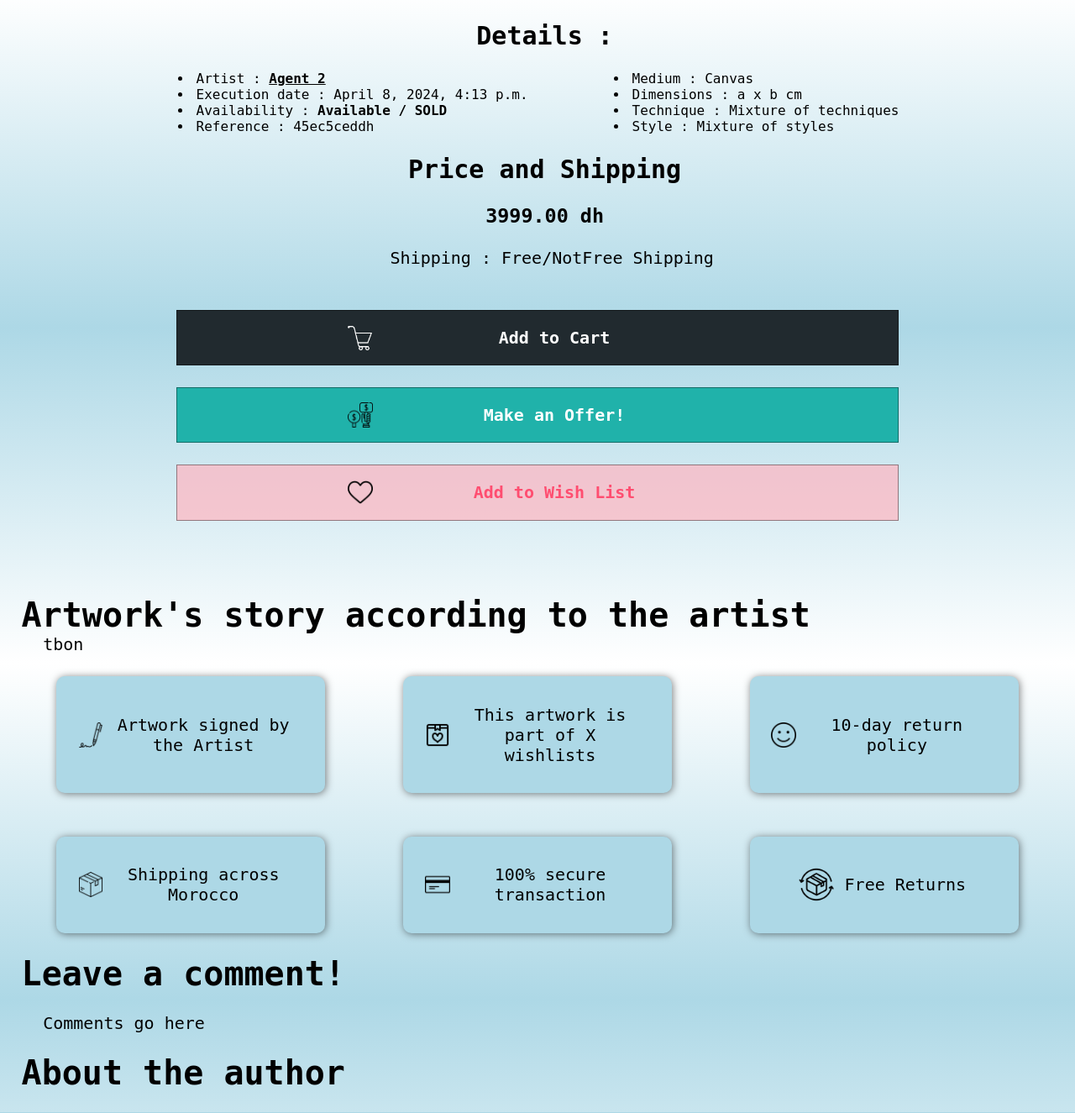
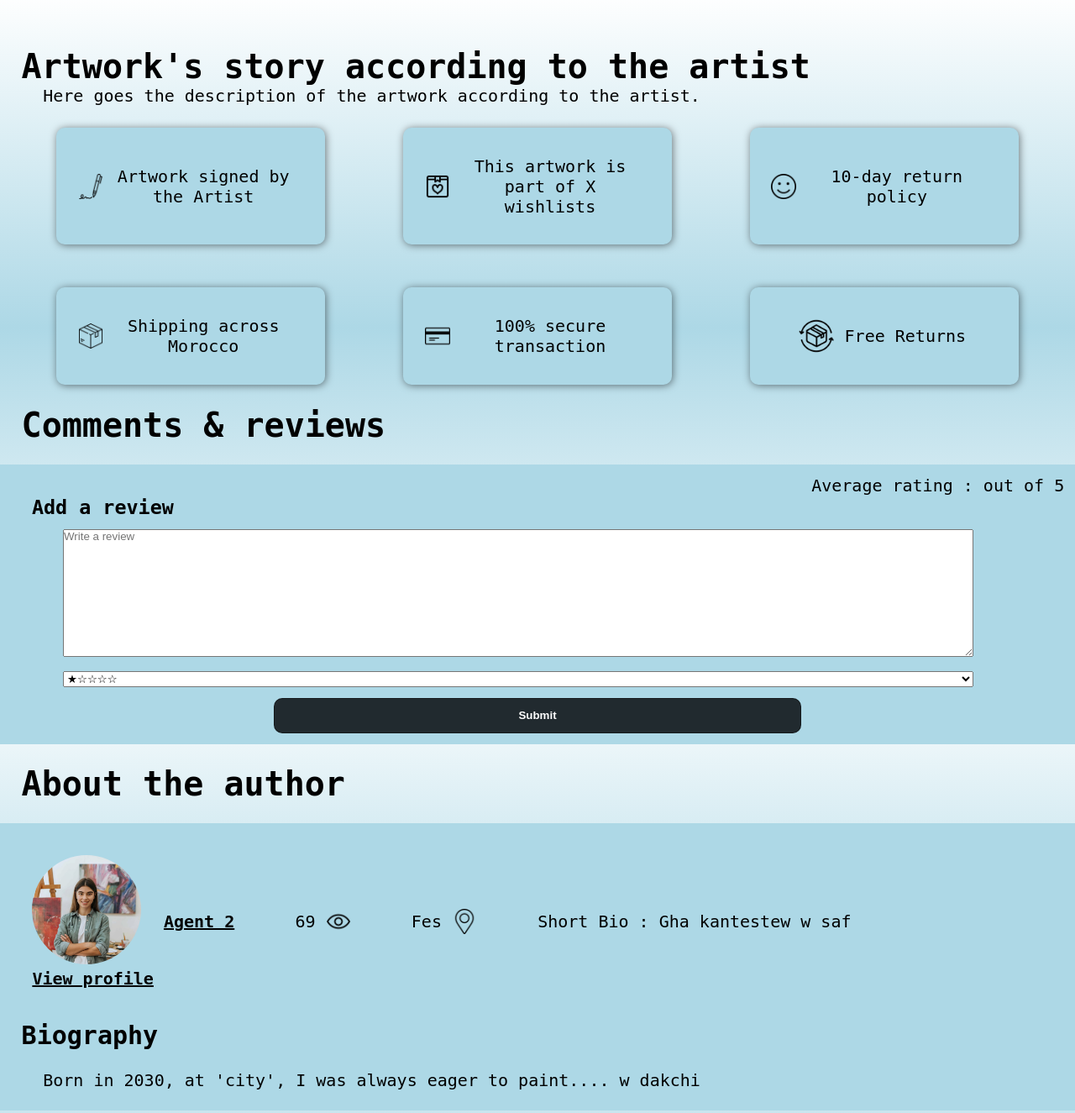
Before and after one commit to Ayoub-Marzouki/Artful-Atlas-ecommerce, a Django app: a page that uses templates/partials/base.html in a window 1280 px wide. Shown: the part 810-2135 px from the top of the page at 84% size. Run offline with Django 5.2, Linux system fonts and the light colour scheme; a user stored in the database is signed in; data comes from the database, SQL or seed files in the repository; both versions use the stored data as it was after the commit.

Commit message:
Implemented Reviews and Star Rating feature, + a simple design for them. - Added an 'ArtistReview' model specific for artists. - Used the 'ProductReview' and 'ArtistReview' models to get reviews from database and display them in the comments sections (in product details and artist details templates).
- Added the script needed to use jquery in base.html template, but haven't used it yet.
NOTE : The script is supposed to display reviews without having to reload the page, but I haven't implemented that part yet.
BIG NOTE : The 'reviews' views are rendering the same template in which the review is added; I had to duplicate parts of code from artist/product - detail views in order to make it work; all in the sake of refreshing the page so that  it displays the new review. There's also a problem with this : If you refresh the page, it'll ask you to confirm refreshing given that the browser will repeat any actions he's done before (which means the review added will be duplicated). I'll fix this later.

```diff
--- a/home/admin.py
+++ b/home/admin.py
@@ -1,6 +1,6 @@
 from django.contrib import admin
 from django.utils.html import format_html
-from home.models import Technique, Style, Artist, Tags, Product, ProductImages, CartOrder, CartOrderItems, ProductReview, WishList, Address
+from home.models import Technique, Style, Artist, Tags, Product, ProductImages, CartOrder, CartOrderItems, ProductReview, WishList, Address, ArtistReview
 
 
 def display_image(obj):
@@ -36,6 +36,9 @@
 class ProductReviewAdmin(admin.ModelAdmin):
     list_display = ['user', 'product','review','rating']
 
+class ArtistReviewAdmin(admin.ModelAdmin):
+    list_display = ['user', 'artist', 'review', 'rating']
+
 class WishListAdmin(admin.ModelAdmin):
     list_display = ['user', 'product', 'date']
 
@@ -50,5 +53,6 @@
 admin.site.register(CartOrder, CartOrderAdmin)
 admin.site.register(CartOrderItems, CartOrderItemsAdmin)
 admin.site.register(ProductReview, ProductReviewAdmin)
+admin.site.register(ArtistReview, ArtistReviewAdmin)
 admin.site.register(WishList, WishListAdmin)
 admin.site.register(Address, AddressAdmin)
--- /dev/null
+++ b/home/forms.py
@@ -0,0 +1,17 @@
+from django import forms
+from home.models import ProductReview, ArtistReview
+
+class ProductReviewForm(forms.ModelForm):
+    review = forms.CharField(widget=forms.Textarea(attrs={'placeholder':"Write a review"}))
+
+    class Meta:
+        model = ProductReview
+        fields = ['review', 'rating']
+
+
+class ArtistReviewForm(forms.ModelForm):
+    review = forms.CharField(widget=forms.Textarea(attrs={'placeholder':"Write a review"}))
+
+    class Meta:
+        model = ArtistReview
+        fields = ['review', 'rating']
--- a/home/urls.py
+++ b/home/urls.py
@@ -1,5 +1,5 @@
 from django.urls import path
-from home.views import index, product_list_view, artist_list_view, artist_detail_view, product_detail_view
+from home.views import index, product_list_view, artist_list_view, artist_detail_view, product_detail_view, add_product_review, add_artist_review
 
 app_name = "home"
 
@@ -11,4 +11,8 @@
 
     path("artists/", artist_list_view, name = "artists"),
     path("artists/<aid>/",artist_detail_view, name="artist-details"),
+
+    path("add-product-review/<int:pid>/",add_product_review, name ="add-product-review"),
+
+    path("add-artist-review/<int:aid>/",add_artist_review, name ="add-artist-review"),
 ]
--- a/home/views.py
+++ b/home/views.py
@@ -1,7 +1,8 @@
 from django.shortcuts import render, HttpResponse
-from django.db.models import Q
-from home.models import Technique, Style, Product, Artist
-
+from django.db.models import Q, Avg
+from home.models import Technique, Style, Product, Artist, ProductReview, ArtistReview
+from home.forms import ProductReviewForm, ArtistReviewForm
+from django.http import JsonResponse
 
 def index(request):
     return render(request,'home/index.html')
@@ -20,10 +21,31 @@
     product = Product.objects.get(pid=pid)
     product_images = product.product_images.all()
     related_products = Product.objects.filter(Q(technique=product.technique) | Q(style=product.style)).exclude(pid=pid)[:10]
+
+    # Reviews
+    reviews = ProductReview.objects.filter(product=product).order_by("-date") # to show the latest reviews
+
+    # Get average reviews of a product
+    average_rating = ProductReview.objects.filter(product=product).aggregate(rating = Avg('rating'))
+
+    # Product review form
+    review_form = ProductReviewForm()
+
+    make_review = True
+    if request.user.is_authenticated:
+        user_review_count = ProductReview.objects.filter(user=request.user, product=product).count()
+
+        if user_review_count > 0:
+            make_review = False
+
     context = {
         "product":product,
         "product_images":product_images,
+        "reviews":reviews,
+        "review_form":review_form,
+        "average_rating":average_rating,
         "related_products":related_products,
+        "make_review":make_review,
     }
     return render(request, "store/product-details.html",context)
 
@@ -37,10 +59,118 @@
 
 def artist_detail_view(request, aid):
     artist = Artist.objects.get(aid=aid)
+    reviews = ArtistReview.objects.filter(artist=artist).order_by("-date") # to show the latest reviews
+
+    # Get average reviews of a product
+    average_rating = ArtistReview.objects.filter(artist=artist).aggregate(rating = Avg('rating'))
+
+    # Product review form
+    review_form = ArtistReviewForm()
+
+    # Allow only 1 review per artist per user
+    make_review = True
+    if request.user.is_authenticated:
+        user_review_count = ArtistReview.objects.filter(user=request.user, artist=artist).count()
+
+        if user_review_count > 0:
+            make_review = False
+
     context = {
         "artist": artist,
+        "reviews":reviews,
+        "make_review":make_review,
+        "review_form":review_form,
+        "average_rating":average_rating,
     }
     return render(request, "artists/artist-details.html",context)
+
+
+def add_product_review(request,pid):
+    product = Product.objects.get(pk=pid)
+    user = request.user # to get the logged in user
+    review = ProductReview.objects.create(
+        user = user,
+        product = product,
+        review = request.POST['review'],
+        rating = request.POST['rating']
+    )
+
+    product_images = product.product_images.all()
+    related_products = Product.objects.filter(Q(technique=product.technique) | Q(style=product.style)).exclude(pid=pid)[:10]
+
+    # Reviews
+    reviews = ProductReview.objects.filter(product=product).order_by("-date") # to show the latest reviews
+
+    # Get average reviews of a product
+    average_rating = ProductReview.objects.filter(product=product).aggregate(rating = Avg('rating'))
+
+    # Product review form
+    review_form = ProductReviewForm()
+
+    make_review = True
+    if request.user.is_authenticated:
+        user_review_count = ProductReview.objects.filter(user=request.user, product=product).count()
+
+        if user_review_count > 0:
+            make_review = False
+
+
+    context = {
+        'user':user.username,
+        'review':request.POST['review'],
+        'rating':request.POST['rating'],
+        'average_rating':average_rating,
+        "product":product,
+        "product_images":product_images,
+        "reviews":reviews,
+        "review_form":review_form,
+        "related_products":related_products,
+        "make_review":make_review,
+    }
+    average_rating = ProductReview.objects.filter(product=product).aggregate(rating=Avg("rating"))
+
+    return render(request, "store/product-details.html",context)
+
+def add_artist_review(request,aid):
+    artist = Artist.objects.get(pk=aid)
+    user = request.user # to get the logged in user
+    review = ArtistReview.objects.create(
+        user = user,
+        artist = artist,
+        review = request.POST['review'],
+        rating = request.POST['rating'],
+    )
+
+    reviews = ArtistReview.objects.filter(artist=artist).order_by("-date") # to show the latest reviews
+
+    # Product review form
+    review_form = ArtistReviewForm()
+
+    # Allow only 1 review per artist per user
+    make_review = True
+    if request.user.is_authenticated:
+        user_review_count = ArtistReview.objects.filter(user=request.user, artist=artist).count()
+
+        if user_review_count > 0:
+            make_review = False
+
+
+    average_rating = ArtistReview.objects.filter(artist=artist).aggregate(rating=Avg("rating"))
+    context = {
+        'user':user.username,
+        'review':request.POST['review'],
+        'reviews':reviews,
+        'review_form':review_form,
+        'make_review':make_review,
+        'rating':request.POST['rating'],
+        'average_rating':average_rating,
+        "artist": artist,
+        "average_rating":average_rating,
+    }
+
+    return render(request, "artists/artist-details.html",context)
+
+
 
 # def technique_list_view(request):
 #     techniques = Technique.objects.all()
--- a/static/product-details-style.css
+++ b/static/product-details-style.css
@@ -166,6 +166,46 @@
     margin:3%;
 }
 
+/* Styling the comments / reviews section */
+#user-profile-picture {
+    width:100px;
+    height:100px;
+    border-radius:50%;
+}
+#reviews {
+    padding:1%;
+    background-color:lightblue;
+}
+#review {
+    margin:3%;
+    margin-bottom:1%;
+    justify-content:flex-start;
+    align-items:center;
+}
+
+#id_review, #id_rating {
+    margin:1%;
+    margin-bottom:0;
+    width:90%;
+    font-family:sans-serif;
+}
+
+button {
+    background-color:#212a2f;
+    color:whitesmoke;
+}
+#submit {
+    width:50%;
+    margin:1% auto 0 auto;
+    border-radius:10px;
+    padding:1% 2%;
+}
+
+button:hover {
+    background-color:black;
+}
+
+
 /* Styling the artist's profile */
 #profile {
     background-color:lightblue;
--- a/templates/artists/artists.html
+++ b/templates/artists/artists.html
@@ -12,7 +12,7 @@
         <h1>Artists Haven</h1>
         <br>
         <br>
-        <p>Taste the vibrant palette of Morocco with {{artists.count}} Moroccan artists! Immerse yourself in a world of color and creativity.</p>
+        <p>Taste the vibrant palette of Morocco with currently {{artists.count}} Moroccan artists! Immerse yourself in a world of color and creativity.</p>
     </header>
 
     <header id="filter">
--- a/templates/partials/base.html
+++ b/templates/partials/base.html
@@ -12,6 +12,7 @@
     <link rel="stylesheet" href="{% block cssFilename %} {% endblock cssFilename %}">  <!--To include the specific style file-->
     <script defer src="{% block script %}{% endblock script %}"></script>
     <script src="{% static 'messagesjs.js' %}" defer></script>
+    <script src="https://code.jquery.com/jquery-3.6.0.min.js"></script>
     <title>{% block title %} {% endblock title %} </title>
 </head>
 <body>
--- a/templates/store/product-details.html
+++ b/templates/store/product-details.html
@@ -32,7 +32,7 @@
                 <ul id="artwork-info" class="flex">
                     <div id="first-list">
                         <li>Artist : <a href="">{{product.artist.name}}</a></li>
-                        <li>Execution date : {{product.date}}</li>
+                        <li>Execution date : {{product.date|date:"F d, Y"}}</li>
                         <li>Availability : <strong>Available / SOLD</strong></li>
                         <li>Reference : {{ product.pid|slice:"7:" }}</li>
                     </div>
@@ -74,7 +74,7 @@
 
     <header>
         <h1>Artwork's story according to the artist</h1>
-        <p>tbon</p>
+        <p>Here goes the description of the artwork according to the artist.</p>
     </header>
 
     <header id="extra" class="flex">
@@ -104,8 +104,35 @@
     </header>
 
     <header>
-        <h1>Leave a comment!</h1> <br>
-        <p>Comments go here</p> <br>
+        <h1>Comments & reviews</h1> <br>
+        <section id="reviews">
+            <p style="text-align:end">Average rating : {{average_rating.rating|floatformat}} out of 5</p>
+            {% for r in reviews %}
+                <div class="flex" id="review">
+                    <img id="user-profile-picture" src="{% static 'images/sign-up/customer.jpg' %}" alt="">
+                    <h3>{{r.user.username|title}}</h3> <br>
+                    <h3>{{r.get_rating_display}}</h3>
+                    <p>{{r.date|date:"F d, Y"}}</p> <br>
+                </div>
+                <p> - {{r.review}}</p> <br>
+            {% endfor %}
+
+            {% if make_review == True %}
+            {% if request.user.is_authenticated %}
+            <div id="hide">
+            <h3>Add a review</h3>
+                <form action="{% url 'home:add-product-review' product.id %}" id="addReview" method="post">
+                    {% csrf_token %}
+                    <p>{{review_form.review}}</p>
+                    <p>{{review_form.rating}}</p>
+                    <button class="button" id="submit" type="submit">Submit</button>
+                </form>
+            </div>
+            {% endif %}
+            {% endif %}
+            <p id="review-message"></p>
+        </section>
+        <br>
         <h1>About the author</h1> <br>
         <section id="profile">
             <div class="profile-info">
@@ -114,7 +141,7 @@
                     <figcaption><a href="{% url 'home:artist-details' product.artist.aid %}">View profile</a></figcaption>
                 </figure>
                 &nbsp;
-                <a href="">{{product.artist.name}}</a>
+                <a href="{% url 'home:artist-details' product.artist.aid %}">{{product.artist.name}}</a>
                 &nbsp;&nbsp;
                 <p>69</p> &nbsp;
                 <img class="icons" src="{% static 'images/icons/eye.png' %}" alt="Eye Icon">
```
Also changed, not shown: home/models.py (+22 -1 lines), static/artist-details-style.css (+58 -0 lines), static/product-details-js.js (+35 -0 lines), templates/artists/artist-details.html (+29 -2 lines), db.sqlite3, home/migrations/0011_alter_productreview_product_artistreview.py (added).
